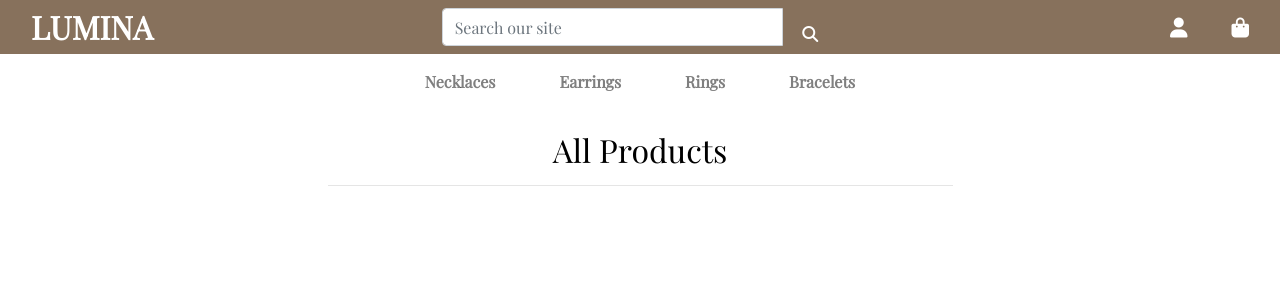
After one commit to SabrinaStoekly/lumina, a Django app: page /products/ in a window 1280 px wide. The commit adds this page. Shown: the top 300 px of the page. Run offline with Django 3.2, Linux system fonts and the light colour scheme; data that the repository does not hold is empty; some libraries are stand-ins or nearby versions.

Commit message:
Adding products to the products html

```diff
--- /dev/null
+++ b/products/templates/products/products.html
@@ -0,0 +1,67 @@
+{% extends "base.html" %}
+{% load static %}
+
+{% block page_header %}
+    <div class="container header-container">
+        <div class="row">
+            <div class="col"></div>
+        </div>
+    </div>
+{% endblock %}
+
+{% block content %}
+
+<div class="container-fluid">
+    <div class="row">
+        <div class="col text-center mt-3">
+            <h2>All Products</h2>
+            <hr class="w-50 mb-1">
+        </div>
+    </div>
+    <div class="row">
+        <div class="product-container col-md-10 offset-md-1">
+            <div class="row mt-1 mb-2"></div>
+            <div class="row">
+                {% for product in products %}
+                    <div class="col-sm-6 col-md-4 col-lg-4 mb-4">
+                        <div class="card h-100 border-0">
+                            {% if product.image %}
+                            <a href="" class="d-block text-center">
+                                <img class="card-img-top img-fluid" src="{{ product.image.url }}" alt="{{ product.name }}" style="width: 80%; height: 400px;">
+                            </a>
+                            {% else %}
+                            <a href="" class="d-block text-center">
+                                <img class="card-img-top img-fluid" src="{{ MEDIA_URL }}noimage.png" alt="{{ product.name }}" style="width: 80%; height: 400px;">
+                            </a>
+                            {% endif %}
+                            <div class="card-body pb-0">
+                                <p class="mb-0 text-center text-dark">{{ product.name }}</p>
+                            </div>
+                            <div class="card-footer bg-white pt-0 border-0 text-center">
+                                <div class="row justify-content-center align-items-center">
+                                    <div class="col">
+                                        <p class="lead mb-0 font-weight-bold text-dark">${{ product.price }}</p>
+                                        {% if product.rating %}
+                                            <small class="text-muted"><i class="fas fa-star mr-1"></i>{{ product.rating }} / 5</small>
+                                        {% else %}
+                                            <small class="text-muted">No Rating</small>
+                                        {% endif %}
+                                    </div>
+                                </div>
+                            </div>
+                        </div>
+                    </div>
+                    {% if forloop.counter|divisibleby:3 and not forloop.last %}
+                        <div class="col-12 d-none d-md-block mb-5">
+                            <hr>
+                        </div>
+                    {% endif %}
+                {% endfor %}
+            </div>
+        </div>
+    </div>
+</div>
+
+
+
+{% endblock %}
--- /dev/null
+++ b/products/urls.py
@@ -0,0 +1,6 @@
+from django.urls import path
+from . import views
+
+urlpatterns = [
+    path('', views.all_products, name='products')
+]
--- a/products/views.py
+++ b/products/views.py
@@ -1,3 +1,15 @@
 from django.shortcuts import render
+from .models import Product
 
 # Create your views here.
+
+def all_products(request):
+    """ A view to show all products, including sorting and search queries """
+
+    products = Product.objects.all()
+
+    context = {
+        'products': products,
+    }
+
+    return render(request, 'products/products.html', context)
--- a/setup/urls.py
+++ b/setup/urls.py
@@ -22,4 +22,5 @@ urlpatterns = [
     path('admin/', admin.site.urls),
     path('accounts/', include('allauth.urls')),
     path('', include('home.urls')),
+    path('products/', include('products.urls')),
 ] + static(settings.MEDIA_URL, document_root=settings.MEDIA_ROOT)
--- a/static/css/style.css
+++ b/static/css/style.css
@@ -4,6 +4,7 @@
 
 body{
     font-family: 'Playfair Display', serif;
+    color: #000;
 }
 
 /* Apply styles to the header */
@@ -125,3 +126,10 @@ header a:hover {
     color: white;
     text-align: center;
 }
+
+
+/* STYLE PRODUCTS.HTML */
+
+div.col.text-center h2 {
+    padding-top: 115px;
+}
```
Also changed, not shown: media/103_DX2LuuM.png (added).
